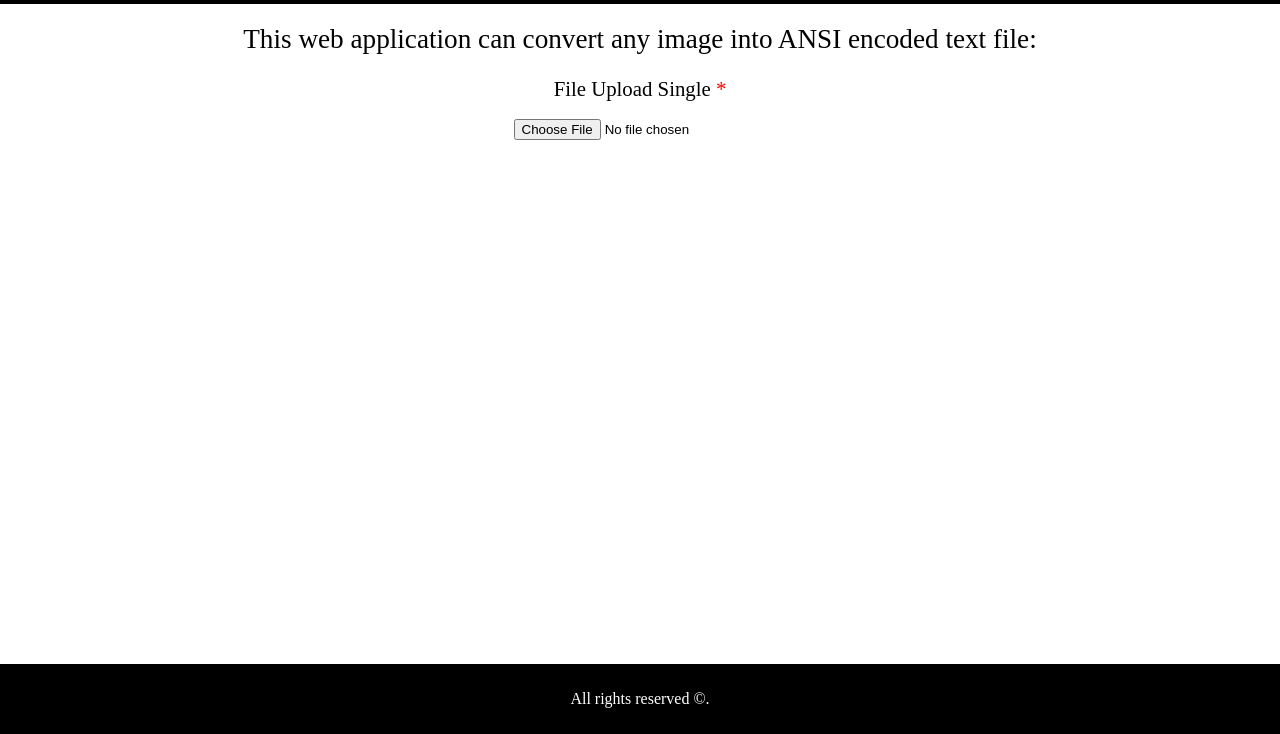
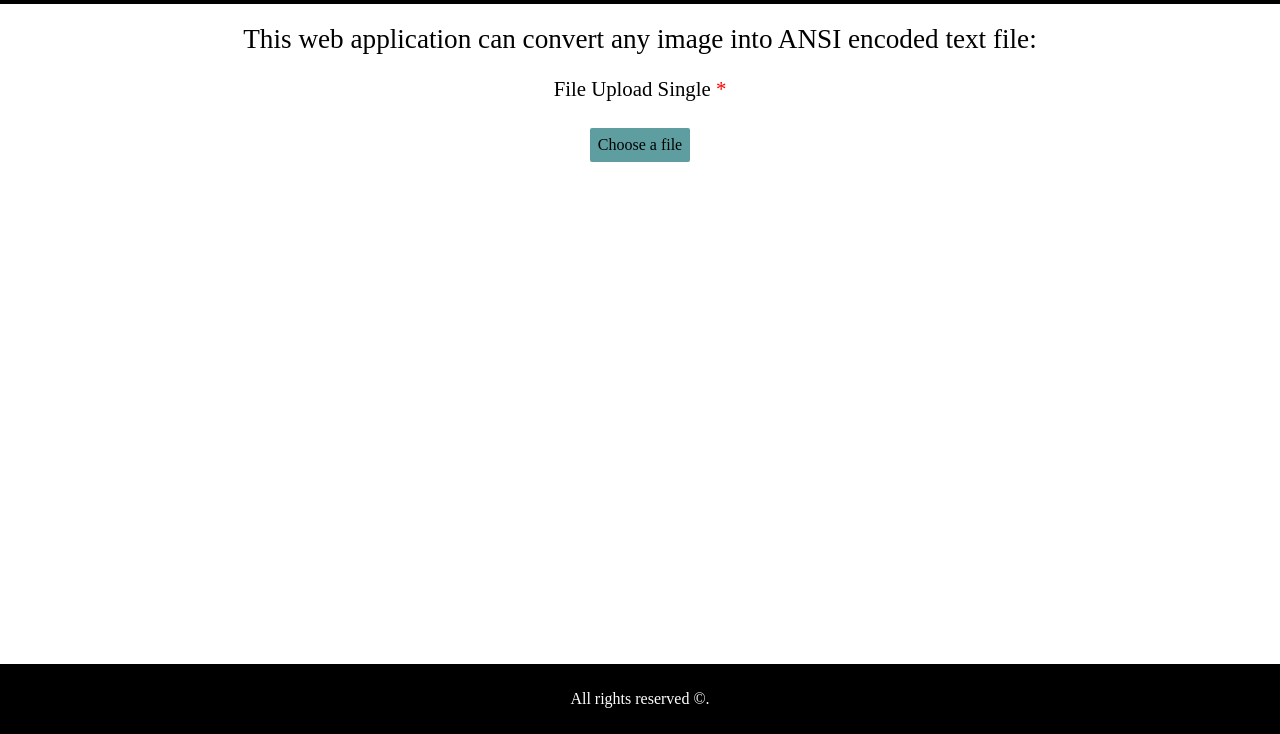
Before and after one commit to DavidBabiy/pixelizer, a website: page public/index.html in a window 1280 px wide. Shown: the part 66-800 px from the top of the page. Drawn offline with Linux system fonts and the light colour scheme.

Commit message:
fix form

```diff
--- a/public/index.html
+++ b/public/index.html
@@ -7,11 +7,19 @@
 </head>
 <body>
 <div class="header"><a href="index.html">Pixelizer</a></div>
-    <div class="main">
+<div class="main">
+
+    <form action="">
         <div class="description">This web application can convert any image into ANSI encoded text file:</div>
         <div class="tip"><p>File Upload Single <span>*</span></p></div>
-        <div class="input"><input type="file" palceholder="Choose your picture"></div>
-    </div>
+        <div class="file-uploader">
+            <input id="file" name="file" class="input-file" type="file"/>
+            <label for="file">Choose a file</label>
+        </div>
+
+    </form>
+
+</div>
 <div class="footer">
     <div>All rights reserved &copy.</div>
 </div>
--- a/public/styles.css
+++ b/public/styles.css
@@ -1,9 +1,10 @@
-*{
+* {
     margin: 0;
-    padding:0;
+    padding: 0;
 }
-.header{
-    display:flex;
+
+.header {
+    display: flex;
     background-color: black;
     color: white;
     justify-content: center;
@@ -13,20 +14,20 @@
     font-size: 3em;
 }
 
-    a{
+a {
     color: white;
     text-decoration: none;
 }
 
-.main{
-    width:100%;
+.main {
+    width: 100%;
     display: flex;
     flex-direction: column;
     justify-content: center;
 }
 
-    .description{
-        width:100%;
+.description {
+    width: 100%;
     display: flex;
     font-size: 1.7em;
     justify-content: center;
@@ -35,30 +36,21 @@
 
 }
 
-    span{
-        color:red;
-
+span {
+    color: red;
 }
 
-    .tip{
+.tip {
     font-size: 1.3em;
-        width:100%;
+    width: 100%;
     display: flex;
     justify-content: center;
     align-items: center;
     height: 30px;
 }
 
-    .input{
-        height: 50px;
-        width:100%;
+.footer {
     display: flex;
-        justify-content: center;
-        align-items: center;
-}
-
-.footer{
-    display:flex;
     position: fixed;
     bottom: 0;
     background-color: black;
@@ -67,5 +59,22 @@
     color: white;
     width: 100%;
     height: 70px;
+}
 
+.file-uploader {
+    display: flex;
+    margin-top: 24px;
+    align-items: center;
+    justify-content: center;
 }
+
+.file-uploader label {
+    cursor: pointer;
+    padding: 8px;
+    background-color: cadetblue;
+    border-radius: 2px;
+}
+
+.input-file {
+    display: none;
+}
--- a/server.js
+++ b/server.js
@@ -11,7 +11,7 @@ app.get('/', function(req, res) {
 
 app.get('/hello', function (req, res) {
     let name = req.query.name;
-    if(name == undefined){
+    if(name === undefined){
         res.send('Please provide name');
     } else {
         res.send('Hello ' + name);
```
Lines whose indentation alone changed are shown as unchanged.
